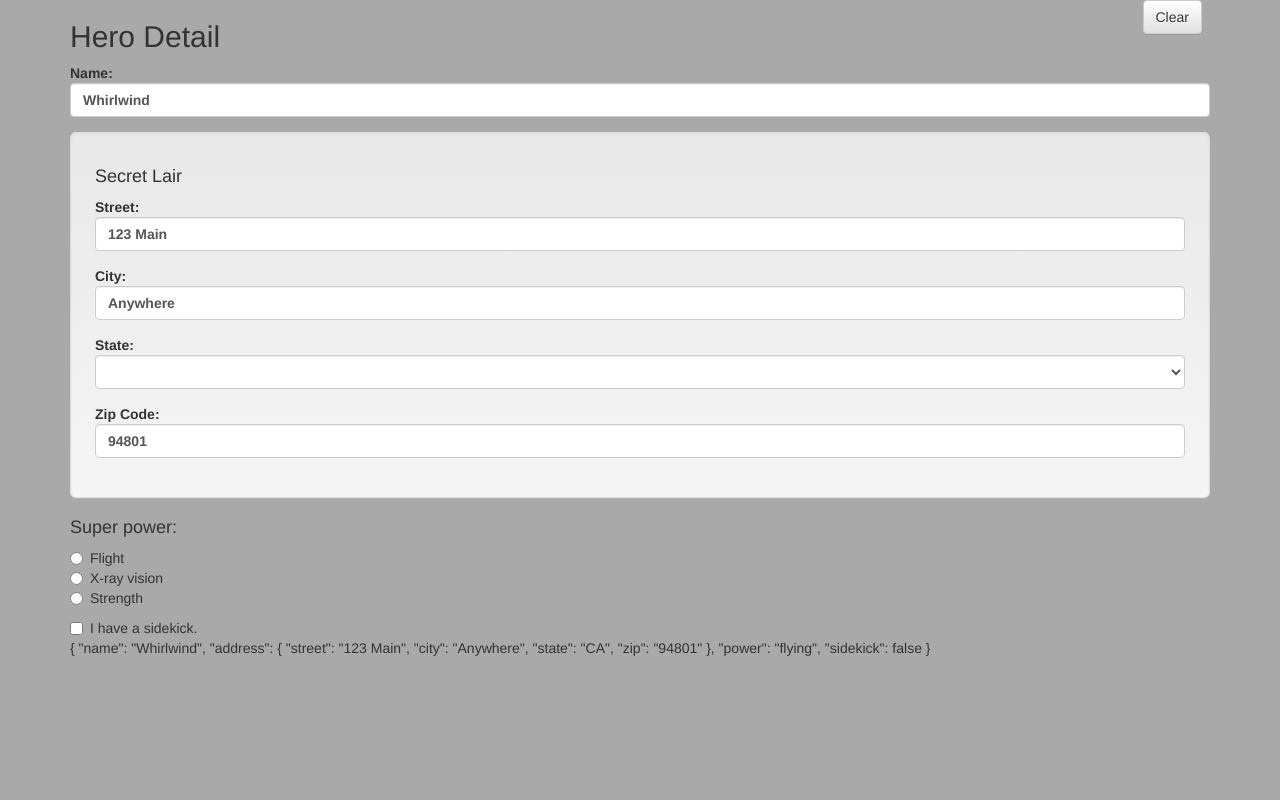
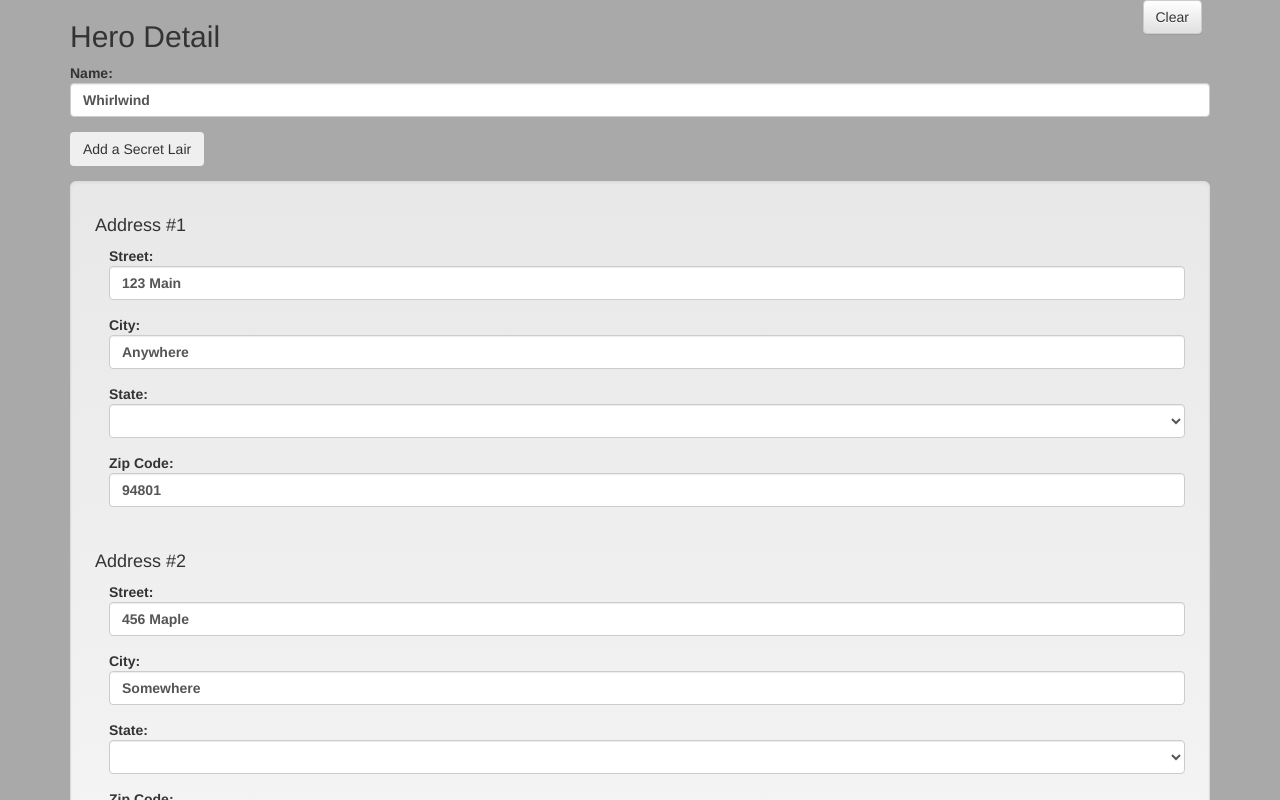
Before and after one commit to GiffenGood/wfd, an Angular app: page /reactive in a window 1280 px wide. Shown: the top 800 px of the page. Built offline with nearby package versions, Linux system fonts and the light colour scheme.

Commit message:
more junk

```diff
--- a/src/app/app.module.ts
+++ b/src/app/app.module.ts
@@ -2,7 +2,7 @@ import { HeroListComponent } from './reactive/hero-list.component';
 import { HeroDetailComponent } from './reactive/hero-detail.component';
 import { HeroFormComponent } from './hero-form.component';
 import { AppRoutingModule } from './routing.module';
-import { RouterModule } from '@angular/router';
+import { RouterModule,RouterLink } from '@angular/router';
 import { BrowserModule } from '@angular/platform-browser';
 import { NgModule } from '@angular/core';
 import { FormsModule, ReactiveFormsModule } from '@angular/forms';
@@ -22,9 +22,8 @@ import { AppComponent } from './app.component';
     FormsModule,
     ReactiveFormsModule,
     AppRoutingModule
-
   ],
   providers: [],
-  bootstrap: [AppComponent]
+  bootstrap: [AppComponent],
 })
 export class AppModule { }
--- a/src/app/hero-form.component.ts
+++ b/src/app/hero-form.component.ts
@@ -23,7 +23,6 @@ export class HeroFormComponent {
   submitted = false;
 
   onSubmit(form: f.FormControl) {
-    console.log(this.heroForm.pristine);
     this.submitted = true;
   }
 
@@ -42,7 +41,6 @@ export class HeroFormComponent {
   formChanged() {
     if (this.currentForm === this.heroForm) { return; }
     this.heroForm = this.currentForm;
-    console.log(this.heroForm);
     if (this.heroForm) {
       this.heroForm.valueChanges
         .subscribe(data => this.onValueChanged(data));
--- a/src/app/reactive/hero-detail.component.html
+++ b/src/app/reactive/hero-detail.component.html
@@ -14,8 +14,16 @@
         >
         </label>
     </div>
-    <div formGroupName="address" class="well well-lg">
-        <h4>Secret Lair</h4>
+
+    <div class="form-group">
+        <button (click)="addLair()" type="button" class="btn">Add a Secret Lair</button>
+    </div>
+
+    <div formArrayName="secretLairs" class="well well-lg">
+        <div *ngFor="let address of secretLairs.controls; let i=index" [formGroupName]="i">
+            <!-- The repeated address template -->
+            <h4>Address #{{i + 1}}</h4>
+            <div style="margin-left: 1em;">
                 <div class="form-group">
                     <label class="center-block">Street:
           <input class="form-control" formControlName="street">
@@ -39,6 +47,11 @@
         </label>
                 </div>
             </div>
+            <br>
+            <!-- End of the repeated address template -->
+        </div>
+    </div>
+
     <div class="form-group radio">
         <h4>Super power:</h4>
         <label class="center-block"><input type="radio" formControlName="power" value="flight">Flight</label>
--- a/src/app/reactive/hero-detail.component.ts
+++ b/src/app/reactive/hero-detail.component.ts
@@ -1,6 +1,6 @@
-import { heroes,Address, Hero } from './data-model';
+import { heroes, Address, Hero } from './data-model';
 import { Component, Input, Output } from '@angular/core';
-import { FormControl, FormGroup, FormBuilder, Validators } from '@angular/forms';
+import { FormControl, FormGroup, FormBuilder, Validators, FormArray } from '@angular/forms';
 import { EventEmitter } from "@angular/core";
 
 @Component({
@@ -12,36 +12,63 @@ import { EventEmitter } from "@angular/core";
 })
 export class HeroDetailComponent {
     heroForm: FormGroup;
-    @Input()  hero : Hero;
+    @Input() hero: Hero;
     @Output() clearHero = new EventEmitter();
 
     constructor(private fb: FormBuilder) {
         this.createForm();
         this.setValues(heroes[0]);
+        this.logNameChange();
     }
 
-    doClear(){
+    nameChangeLog: string[] = [];
+    logNameChange() {
+        const nameControl = this.heroForm.get('name');
+        nameControl.valueChanges.forEach(
+            (value: string) => this.nameChangeLog.push(value)
+        );
+    }
+
+    doClear() {
         this.clearHero.emit(null);
     }
 
-    ngOnChanges(){
-        console.log('change');
+    ngOnChanges() {
         this.setValues(this.hero);
+        this.test(this.hero);
     }
 
-    setValues(hero : Hero){
+    test({name, power}){
+        console.log(name,power);
+    }
+
+    setValues(hero: Hero) {
         this.heroForm.reset({
-            name : hero.name,
-            power : hero.power,
-            sidekick : hero.sidekick,
-            address : hero.addresses[0] || new Address()
+            name: hero.name,
+            power: hero.power,
+            sidekick: hero.sidekick
         });
+        this.setAddresses(hero.addresses);
+    }
+
+    setAddresses(addresses: Address[]) {
+        const addressFGs = addresses.map(address => this.fb.group(address));
+        const addressFormArray = this.fb.array(addressFGs);
+        this.heroForm.setControl('secretLairs', addressFormArray);
+    }
+
+    get secretLairs(): FormArray {
+        return this.heroForm.get('secretLairs') as FormArray;
+    };
+
+    addLair() {
+        this.secretLairs.push(this.fb.group(new Address()));
     }
 
     createForm() {
         this.heroForm = this.fb.group({ // <-- the parent FormGroup
             name: ['', Validators.required],
-            address: this.fb.group(new Address()),
+            secretLairs: this.fb.array([]), // <-- secretLairs as an empty FormArray
             power: '',
             sidekick: ''
         });
--- a/src/app/reactive/hero-list.component.ts
+++ b/src/app/reactive/hero-list.component.ts
@@ -4,7 +4,7 @@ import { Component, Input } from '@angular/core';
 @Component({
     selector : 'hero-list',
     template : `
-        <h1>Hero List</h1>
+        <h1>Hero List </h1> <a routerLink="/reactive">Dashboard</a>
         <ul>
             <li *ngFor="let hero of heroes" (click)="select(hero)" >
                 {{hero.name}}
@@ -25,7 +25,6 @@ export class HeroListComponent{
     }
 
     select(hero : Hero){
-        console.log('here',hero);
         this.selectedHero = hero;
     }
 }
```
Lines whose indentation alone changed are shown as unchanged.
